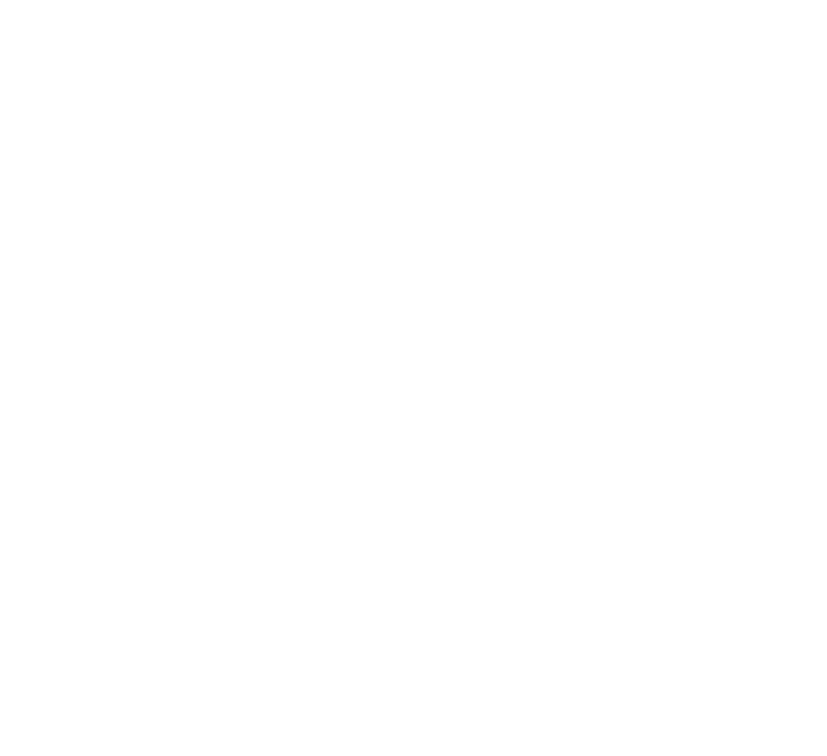
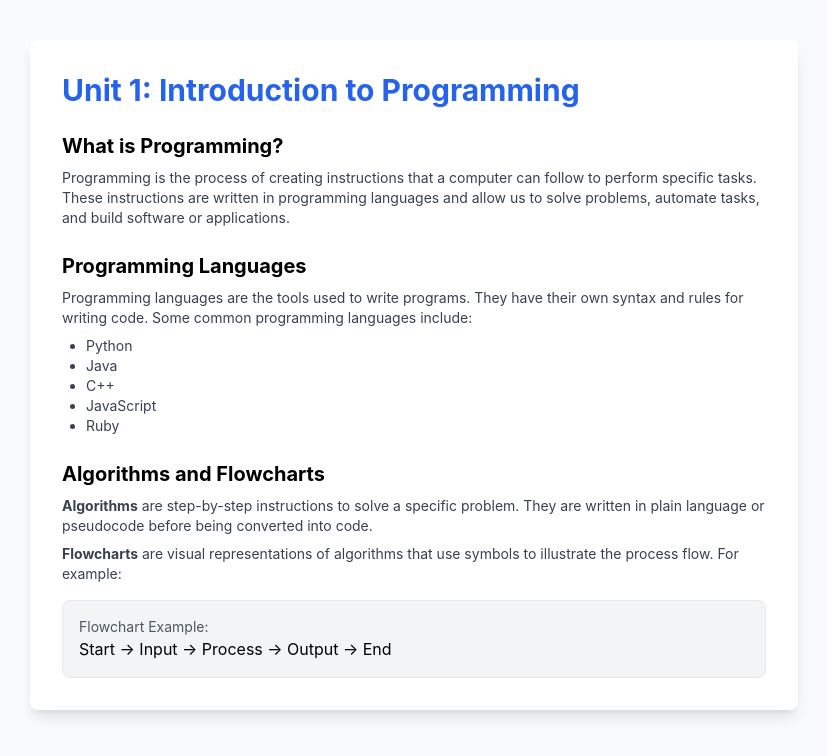
Before and after one commit to michellenikeetha/base_lms, a React (Create React App) app: page /my-learning/my-course/course-content in a window 1280 px wide. Before the commit this address had no page. Shown: the top 756 px of the page, without its empty margins (226-1053 px from the left). Built offline with nearby package versions, Linux system fonts and the light colour scheme.

Commit message:
basic course content

```diff
--- a/src/App.jsx
+++ b/src/App.jsx
@@ -17,6 +17,7 @@
 import MyCoursePage from './components/MyCoursePage.jsx';
 import MyGrades from "./components/MyGrades.jsx";
 import CalendarPage from "./components/CalendarPage.jsx";
+import CourseContent from "./components/CourseContent.jsx";
 
 function App() {
   return (
@@ -38,6 +39,7 @@
         <Route path="/my-learning/my-course" element={<MyCoursePage />} />
         <Route path="/my-learning/grades" element={<MyGrades />} />
         <Route path="/calendar" element={<CalendarPage />} />
+        <Route path="/my-learning/my-course/course-content" element={<CourseContent />} />
       </Routes>
     </Router>
   );
--- /dev/null
+++ b/src/components/CourseContent.jsx
@@ -0,0 +1,57 @@
+import React from "react";
+
+const CourseContent = () => {
+  return (
+    <div className="bg-gray-50 min-h-screen py-10 px-4">
+      <div className="max-w-3xl mx-auto bg-white p-8 rounded-lg shadow-lg">
+        <h1 className="text-3xl font-bold text-blue-600 mb-6">
+          Unit 1: Introduction to Programming
+        </h1>
+        <div className="mb-6">
+          <h2 className="text-xl font-bold mb-2">What is Programming?</h2>
+          <p className="text-gray-700 text-sm">
+            Programming is the process of creating instructions that a computer
+            can follow to perform specific tasks. These instructions are
+            written in programming languages and allow us to solve problems,
+            automate tasks, and build software or applications.
+          </p>
+        </div>
+        <div className="mb-6">
+          <h2 className="text-xl font-bold mb-2">Programming Languages</h2>
+          <p className="text-gray-700 text-sm">
+            Programming languages are the tools used to write programs. They
+            have their own syntax and rules for writing code. Some common
+            programming languages include:
+          </p>
+          <ul className="list-disc pl-6 text-gray-700 text-sm mt-2">
+            <li>Python</li>
+            <li>Java</li>
+            <li>C++</li>
+            <li>JavaScript</li>
+            <li>Ruby</li>
+          </ul>
+        </div>
+        <div>
+          <h2 className="text-xl font-bold mb-2">Algorithms and Flowcharts</h2>
+          <p className="text-gray-700 text-sm">
+            <strong>Algorithms</strong> are step-by-step instructions to solve a
+            specific problem. They are written in plain language or pseudocode
+            before being converted into code.
+          </p>
+          <p className="text-gray-700 text-sm mt-2">
+            <strong>Flowcharts</strong> are visual representations of algorithms
+            that use symbols to illustrate the process flow. For example:
+          </p>
+          <div className="border rounded-lg p-4 bg-gray-100 mt-4">
+            <p className="text-gray-600 text-sm">Flowchart Example:</p>
+            <ul className="list-none">
+              <li>Start → Input → Process → Output → End</li>
+            </ul>
+          </div>
+        </div>
+      </div>
+    </div>
+  );
+};
+
+export default CourseContent;
--- a/src/components/MyCourseCard.jsx
+++ b/src/components/MyCourseCard.jsx
@@ -8,7 +8,7 @@
         if (progress === 100) {
           navigate('my-learning/view-certificate');
         } else if (progress !== undefined) {
-          navigate('/my-learning/course-progress');
+          navigate('/my-learning/my-course');
         } else {
           navigate('/my-learning/my-course');
         }
--- a/src/components/MyCoursePage.jsx
+++ b/src/components/MyCoursePage.jsx
@@ -1,9 +1,11 @@
 import React, { useState } from 'react';
 import { FileText, UploadCloud } from 'lucide-react';
 import SignedInNavbar from './SignedInNavbar';
+import { useNavigate } from 'react-router-dom';
 
 const MyCoursePage = () => {
   const [assignmentUploaded, setAssignmentUploaded] = useState(false);
+  const navigate = useNavigate();
 
   const handleAssignmentUpload = () => {
     setAssignmentUploaded(true);
@@ -75,9 +77,19 @@
                 ))}
               </ul>
               {unit.progress > 0 ? (
-                <button className="bg-black text-white px-4 py-2 rounded-lg">Resume</button>
+                <button
+                  onClick={() => navigate('/my-learning/my-course/course-content')}
+                  className="bg-black text-white px-4 py-2 rounded-lg"
+                >
+                  Resume
+                </button>
               ) : (
-                <button className="bg-blue-500 text-white px-4 py-2 rounded-lg">Get Started</button>
+                <button
+                  onClick={() => navigate('/my-learning/my-course/course-content')}
+                  className="bg-blue-500 text-white px-4 py-2 rounded-lg"
+                >
+                  Get Started
+                </button>
               )}
             </div>
           ))}
```
